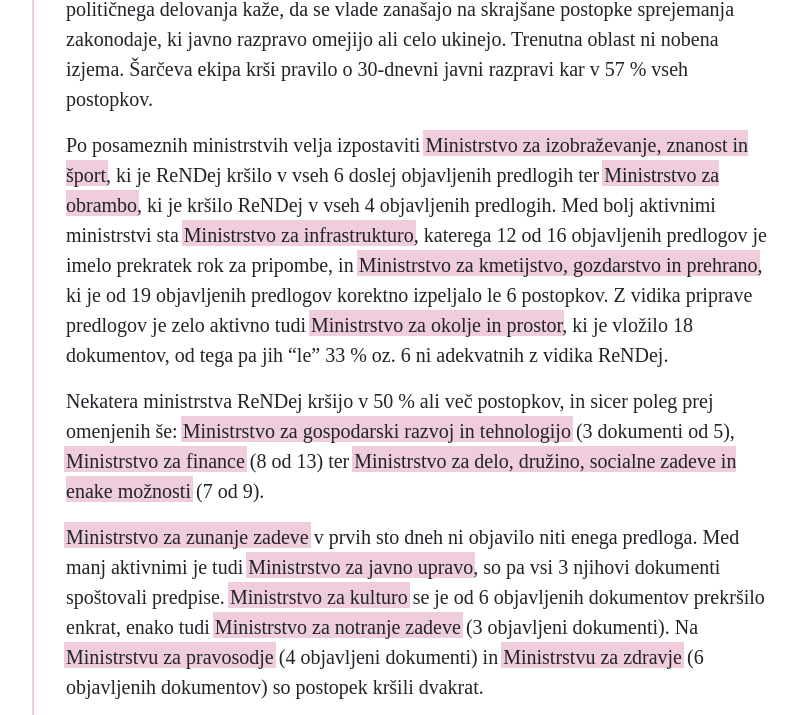
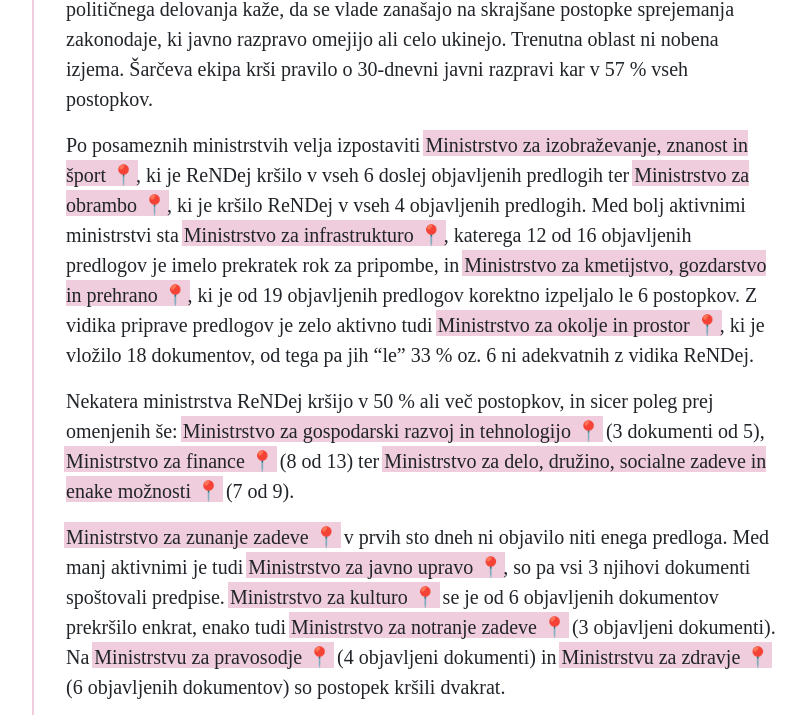
Before and after one commit to danesjenovdan/100dni, a website: page public/index.html in a window 1280 px wide. Shown: the part 1635-2350 px from the top of the page, without its empty margins (418-1224 px from the left). Drawn offline with nearby package versions, Linux system fonts and the light colour scheme; grey boxes are pictures that could not be loaded; a web font is replaced by a local one.

Commit message:
add pushpins to ministries

```diff
--- a/public/index.html
+++ b/public/index.html
@@ -125,7 +125,7 @@
               >, v katerem smo opozorili na pomen sodelovanja s civilno sfero in
               mu ponudili konstruktivno roko pri oblikovanju politik – v javni
               razpravi in iskanju rešitev. Roka ponujena – pa rezultat? Iz
-              <strong>Kabineta predsednika vlade</strong> nismo prejeli
+              <strong>Kabineta predsednika vlade 📍</strong> nismo prejeli
               odgovora.
             </p>
             <p>
@@ -152,42 +152,42 @@
             </p>
             <p>
               Po posameznih ministrstvih velja izpostaviti
-              <strong>Ministrstvo za izobraževanje, znanost in šport</strong>,
+              <strong>Ministrstvo za izobraževanje, znanost in šport 📍</strong>,
               ki je ReNDej kršilo v vseh 6 doslej objavljenih predlogih ter
-              <strong>Ministrstvo za obrambo</strong>, ki je kršilo ReNDej v
+              <strong>Ministrstvo za obrambo 📍</strong>, ki je kršilo ReNDej v
               vseh 4 objavljenih predlogih. Med bolj aktivnimi ministrstvi sta
-              <strong>Ministrstvo za infrastrukturo</strong>, katerega 12 od 16
+              <strong>Ministrstvo za infrastrukturo 📍</strong>, katerega 12 od 16
               objavljenih predlogov je imelo prekratek rok za pripombe, in
-              <strong>Ministrstvo za kmetijstvo, gozdarstvo in prehrano</strong
+              <strong>Ministrstvo za kmetijstvo, gozdarstvo in prehrano 📍</strong
               >, ki je od 19 objavljenih predlogov korektno izpeljalo le 6
               postopkov. Z vidika priprave predlogov je zelo aktivno tudi
-              <strong>Ministrstvo za okolje in prostor</strong>, ki je vložilo
+              <strong>Ministrstvo za okolje in prostor 📍</strong>, ki je vložilo
               18 dokumentov, od tega pa jih “le” 33 % oz. 6 ni adekvatnih z
               vidika ReNDej.
             </p>
             <p>
               Nekatera ministrstva ReNDej kršijo v 50 % ali več postopkov, in
               sicer poleg prej omenjenih še:
-              <strong>Ministrstvo za gospodarski razvoj in tehnologijo</strong>
-              (3 dokumenti od 5), <strong>Ministrstvo za finance</strong> (8 od
+              <strong>Ministrstvo za gospodarski razvoj in tehnologijo 📍</strong>
+              (3 dokumenti od 5), <strong>Ministrstvo za finance 📍</strong> (8 od
               13) ter
               <strong
                 >Ministrstvo za delo, družino, socialne zadeve in enake
-                možnosti</strong
+                možnosti 📍</strong
               >
               (7 od 9).
             </p>
             <p>
-              <strong>Ministrstvo za zunanje zadeve</strong> v prvih sto dneh ni
+              <strong>Ministrstvo za zunanje zadeve 📍</strong> v prvih sto dneh ni
               objavilo niti enega predloga. Med manj aktivnimi je tudi
-              <strong>Ministrstvo za javno upravo</strong>, so pa vsi 3 njihovi
+              <strong>Ministrstvo za javno upravo 📍</strong>, so pa vsi 3 njihovi
               dokumenti spoštovali predpise.
-              <strong>Ministrstvo za kulturo</strong> se je od 6 objavljenih
+              <strong>Ministrstvo za kulturo 📍</strong> se je od 6 objavljenih
               dokumentov prekršilo enkrat, enako tudi
-              <strong>Ministrstvo za notranje zadeve</strong> (3 objavljeni
-              dokumenti). Na <strong>Ministrstvu za pravosodje</strong> (4
+              <strong>Ministrstvo za notranje zadeve 📍</strong> (3 objavljeni
+              dokumenti). Na <strong>Ministrstvu za pravosodje 📍</strong> (4
               objavljeni dokumenti) in
-              <strong>Ministrstvu za zdravje</strong> (6 objavljenih dokumentov)
+              <strong>Ministrstvu za zdravje 📍</strong> (6 objavljenih dokumentov)
               so postopek kršili dvakrat.
             </p>
             <p>
```
